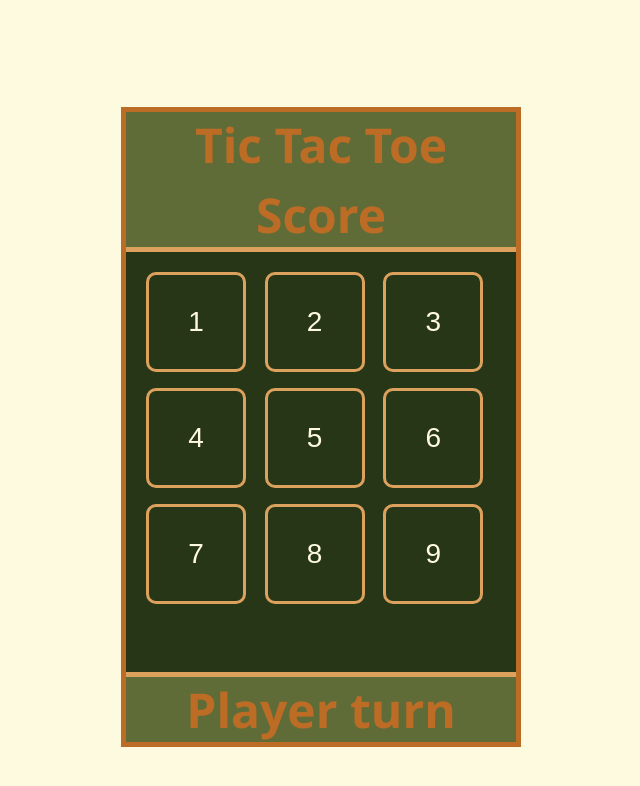
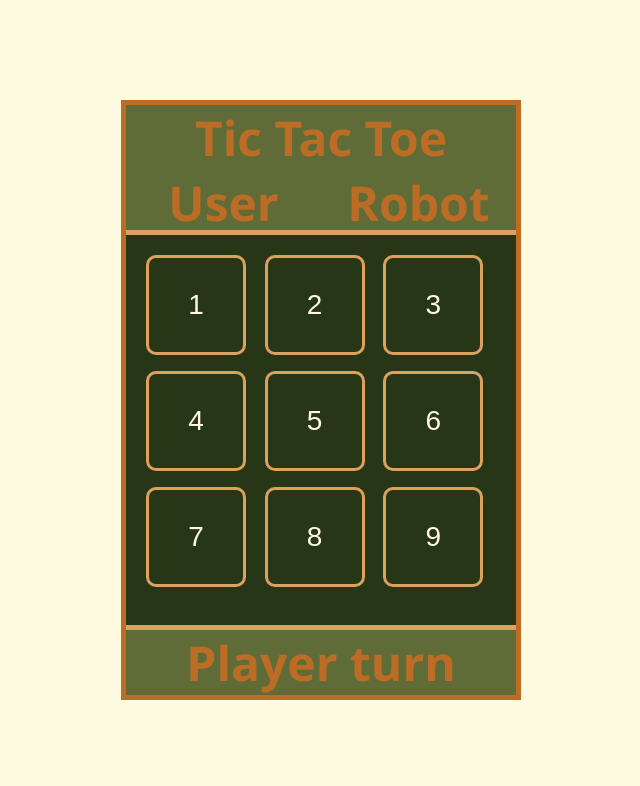
Before and after one commit to bunchley/tic-tac-toe, a plain HTML site: page index.html in a window 1280 px wide. Shown: the whole page, without its empty margins (319-959 px from the left). Drawn offline with Linux system fonts and the light colour scheme.

Commit message:
game layout complete

```diff
--- a/index.html
+++ b/index.html
@@ -11,7 +11,10 @@
     <div class="game">
       <div class="center-stage container">
         <div class="title">Tic Tac Toe</div>
-        <div class="score">Score</div>
+        <div class="score">
+          <div class="user">User</div>
+          <div class="robot">Robot</div>
+        </div>
         <div class="board">
           <button class="position" id="one">1</button>
           <button class="position" id="two">2</button>
--- a/style/index.css
+++ b/style/index.css
@@ -26,6 +26,11 @@ body {
   color: #283618;
   /* grid-auto-rows: 300px; */
 }
+.left-stage {
+  grid-column: 1;
+  grid-row: 2;
+  align-items: center;
+}
 .center-stage {
   grid-row: 2;
   grid-column: 2/3;
@@ -43,6 +48,9 @@ body {
 .score {
   grid-row: 2;
   border-bottom: 5px solid #dda15e;
+  display: grid;
+  grid-template-columns: 1fr 1fr;
+  grid-template-rows: 50px;
 }
 .title,
 .score,
```
